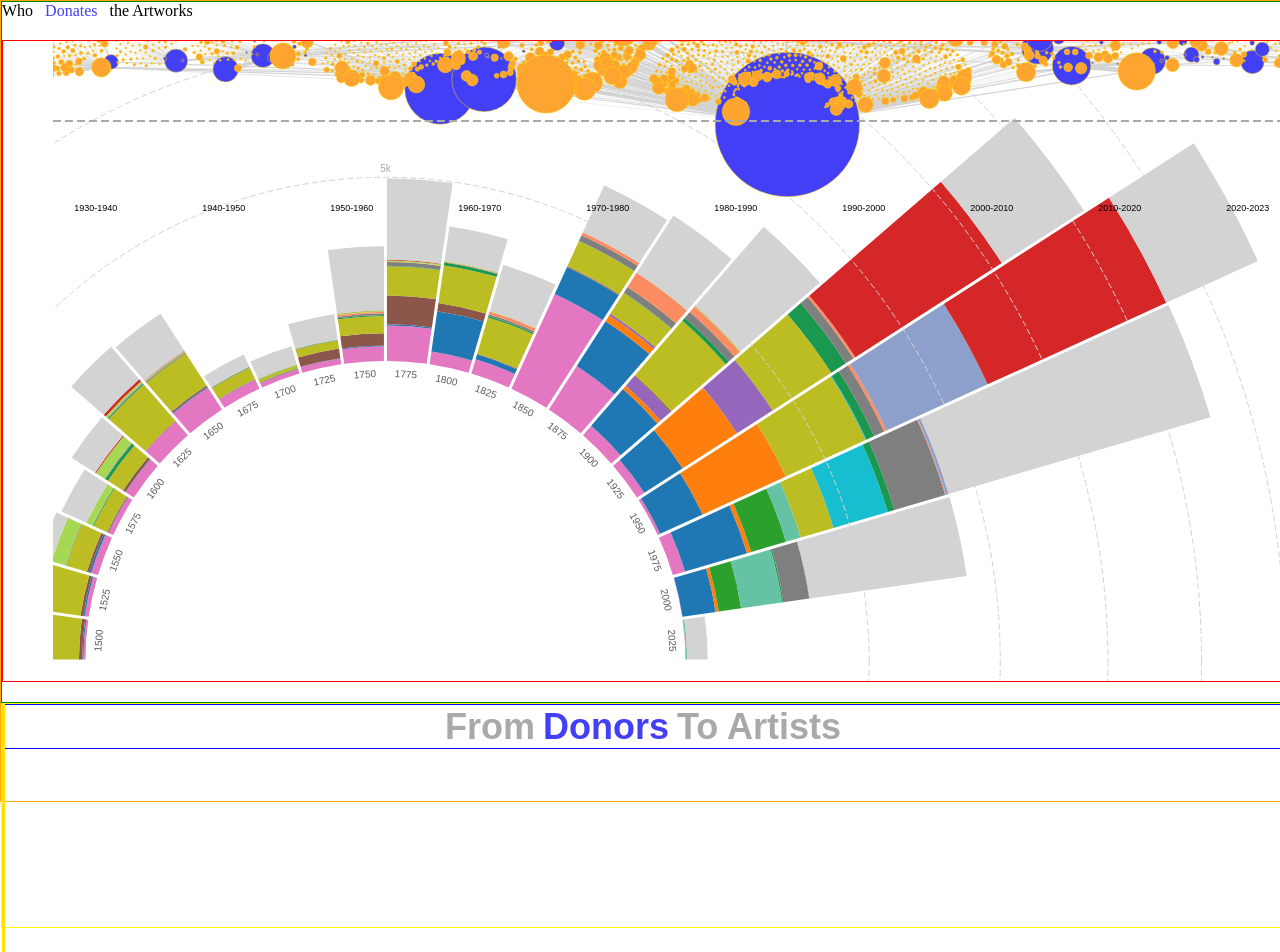
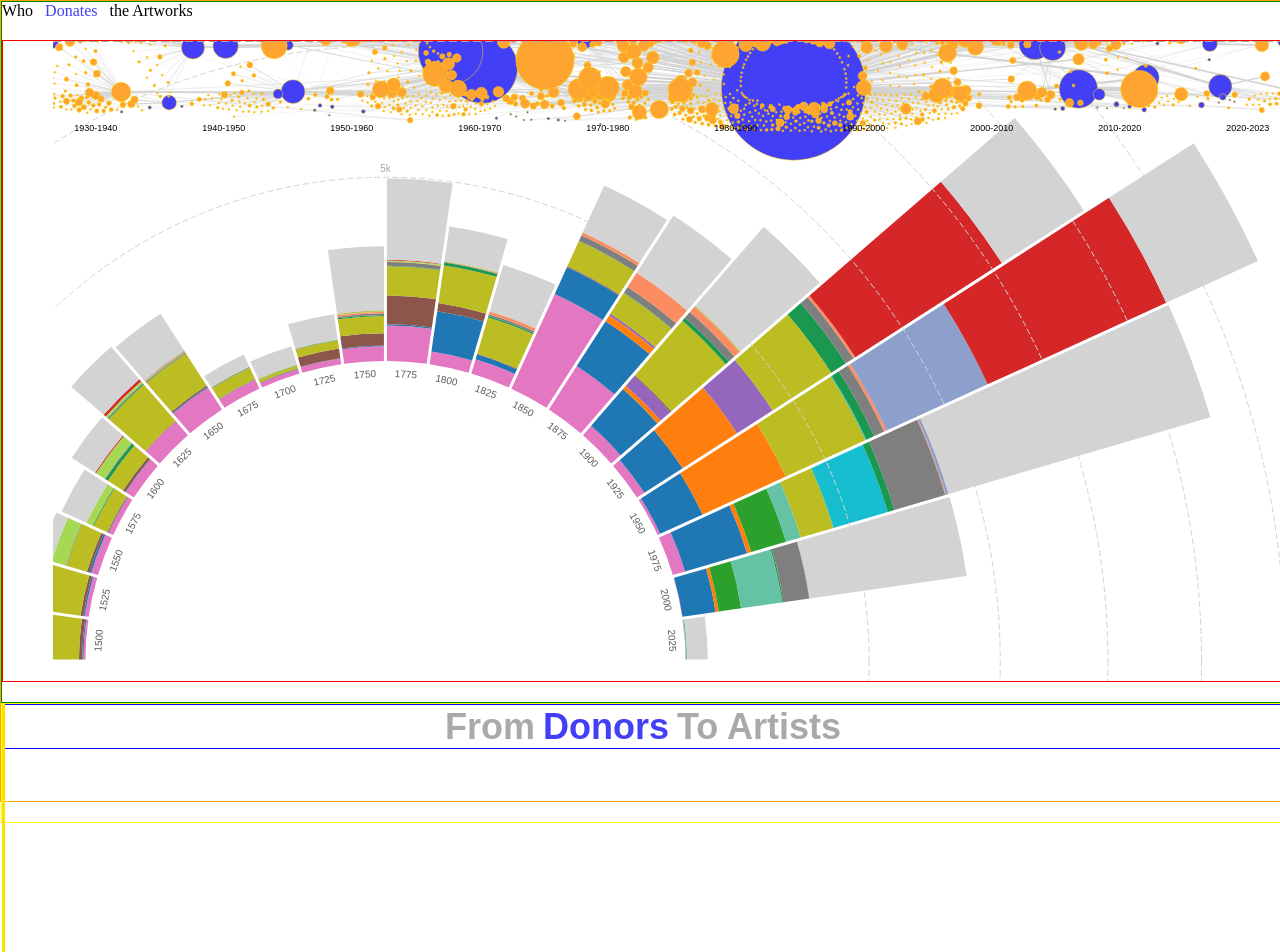
Before and after one commit to HHC9106/MS1_final-project, a plain HTML site: page index.html in a window 1280 px wide. Shown: the top 952 px of the page. Drawn offline with nearby package versions, Linux system fonts and the light colour scheme; animation ran at ten frames a second.

Commit message:
attmept to fix layout

```diff
--- a/index.html
+++ b/index.html
@@ -4,9 +4,9 @@
 <head>
   <meta charset="UTF-8">
   <meta name="viewport" content="width=device-width, initial-scale=1.0">
+  <title>NGA Donors and Arts</title>
+  <script src="https://d3js.org/d3.v7.min.js"></script>
   <link rel="stylesheet" href="./style.css">
-  <title>Document</title>
-  <script src="https://d3js.org/d3.v7.min.js"></script>
 </head>
 
 <body>
@@ -41,13 +41,13 @@
       <div class="quali-title">From <span class="donors" style="margin: 0 8px;">Donors</span> To Artists</div>
       <div id="drawer-holder"></div>
       <div id="forcegraph"></div>
-    <div class="circlebar"></div>
+      <div id="circlebar"></div>
+    </div>
   </div>
 
   <script src="./js/force.js"></script>
   <script src="./js/circlebar.js"></script>
   <script src="./js/radial.js"></script>
-</div>
 </body>
 
 
--- a/js/circlebar.js
+++ b/js/circlebar.js
@@ -1,11 +1,11 @@
 const marginPage = ({ top: 0, right: 10, bottom: 0, left: 10 })
-const widthPage = document.querySelector(".circlebar").clientWidth;
-const heightPage = document.querySelector(".circlebar").clientHeight;
+const widthPage = document.querySelector("#circlebar").clientWidth;
+const heightPage = document.querySelector("#circlebar").clientHeight;
 const ycenter = heightPage / 2;
 const tooltip = d3.select("body").append("div").attr("class", "tooltip");
 
 
-var svg = d3.select(".circlebar")
+var svg = d3.select("#circlebar")
     .append("svg")
     .attr("width", widthPage - marginPage.left - marginPage.right)
     .attr("height", heightPage + marginPage.top + marginPage.bottom)
--- a/style.css
+++ b/style.css
@@ -86,19 +86,17 @@ text {
 }
 
 .viz {
-    /* border: 1px solid red; */
     display: flex;
     width: 100vw;
     height: 100vh;
     margin-top: 40px;
-    /* margin-bottom: 10px; */
     justify-content: space-around;
 }
 
 #radialviz {
     /* border: 1px solid rgb(255, 225, 0); */
-    width: 100%;
-    height: 100%;
+    width: 100vw;
+    height: 10;
     margin-left: 50px;
     opacity: 1;
     transition: opacity 250ms ease;
```
Lines whose indentation alone changed are shown as unchanged.
